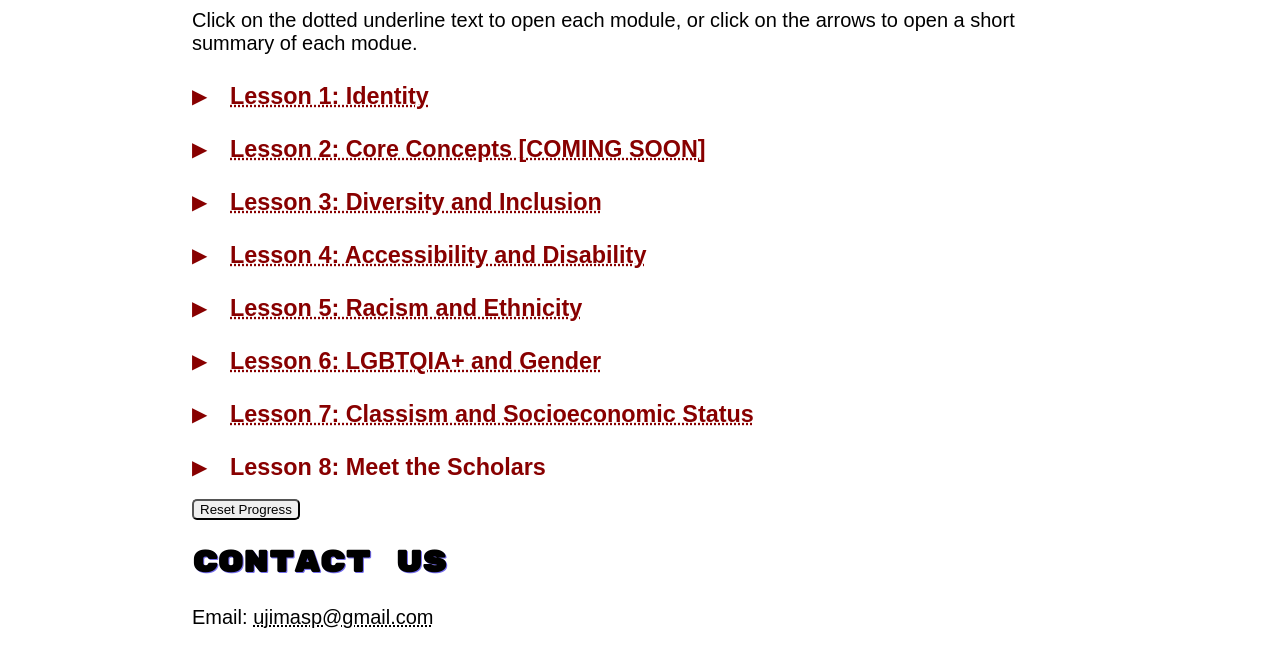
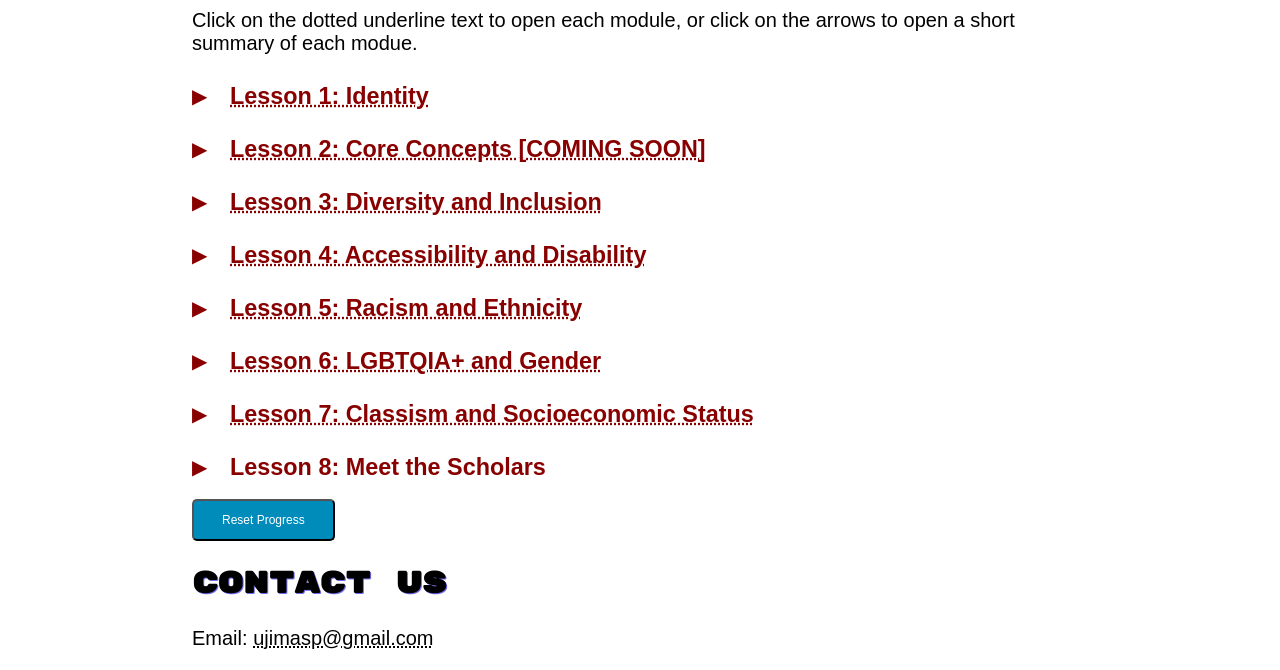
Before and after one commit to alex-bellon/morethancode, a website: page index.html in a window 1280 px wide. Shown: the part 323-993 px from the top of the page. Before the commit the page ends 972 px from the top, so only its background shows below. Drawn offline with Linux system fonts and the light colour scheme; a web font is replaced by a local one.

Commit message:
no message

```diff
--- a/assets/css/common.css
+++ b/assets/css/common.css
@@ -124,6 +124,18 @@ details[open] > summary::before {
   transform: rotate(90deg);
   transform-origin: 40% 45% 0;
 }
+
+button {
+  background-color: #008CBA; /* Blue */
+  border-radius: 4px;
+  color: white;
+  padding: 12px 28px;
+  text-align: center;
+  text-decoration: none;
+  display: inline-block;
+  font-size: 12px;
+}
+
 
 /* Navbar */
 
```
